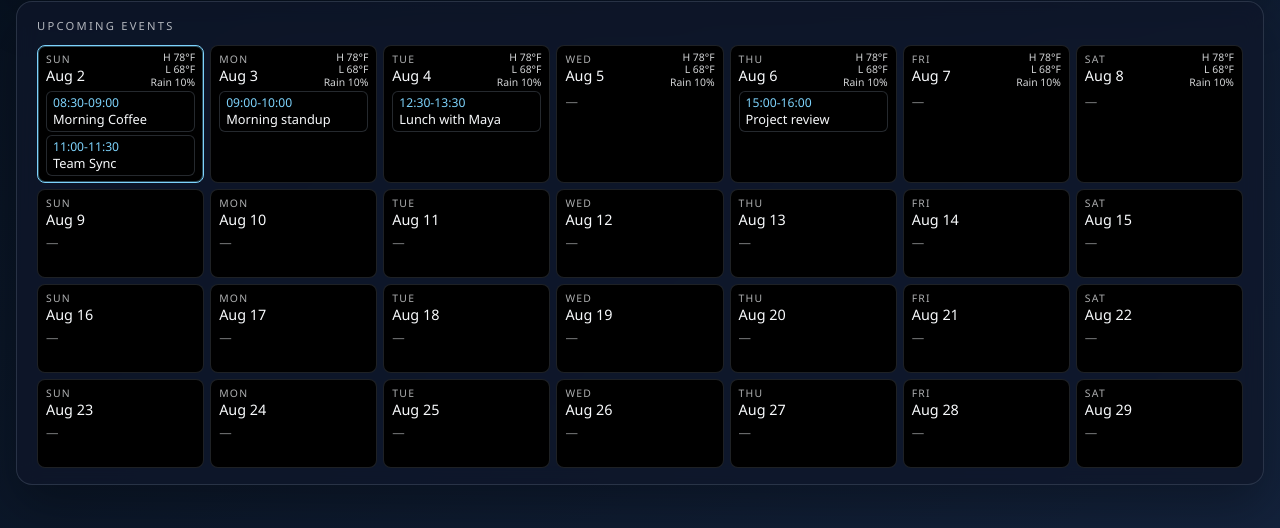
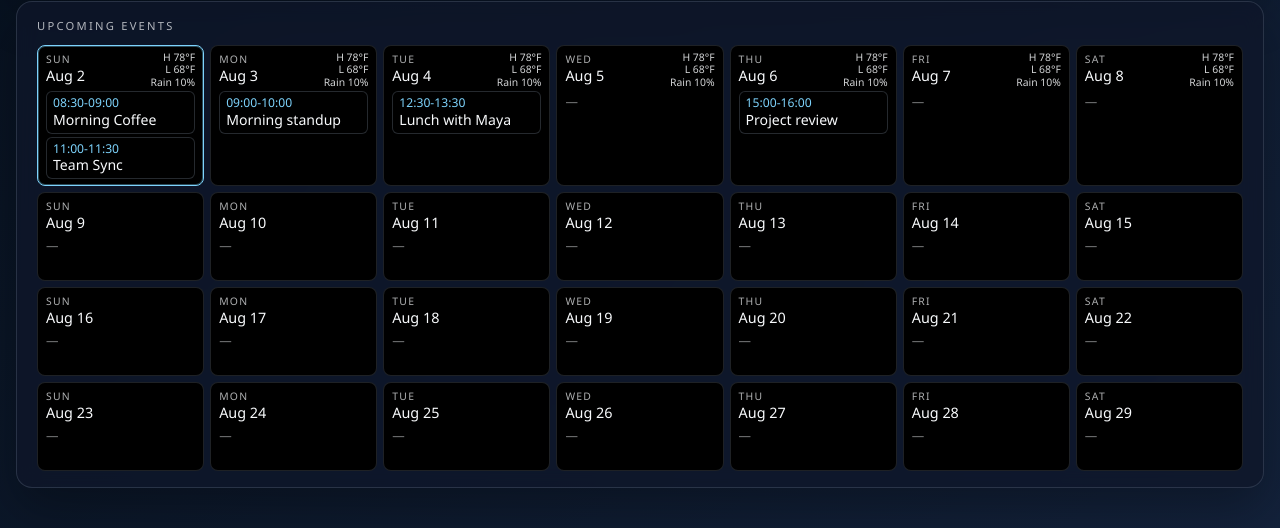
Before and after one commit to Andken/calendar, a Flask app: page / in a window 1280 px wide. Shown: the part 134-662 px from the top of the page. Run offline with Flask 3, Linux system fonts and the light colour scheme; data that the repository does not hold is empty.

Commit message:
slightly increase the font size

```diff
--- a/static/style.css
+++ b/static/style.css
@@ -182,6 +182,6 @@ body {
 }
 
 .event-title {
-  font-size: 0.8rem;
+  font-size: 0.88rem;
   font-weight: 400;
 }
```
